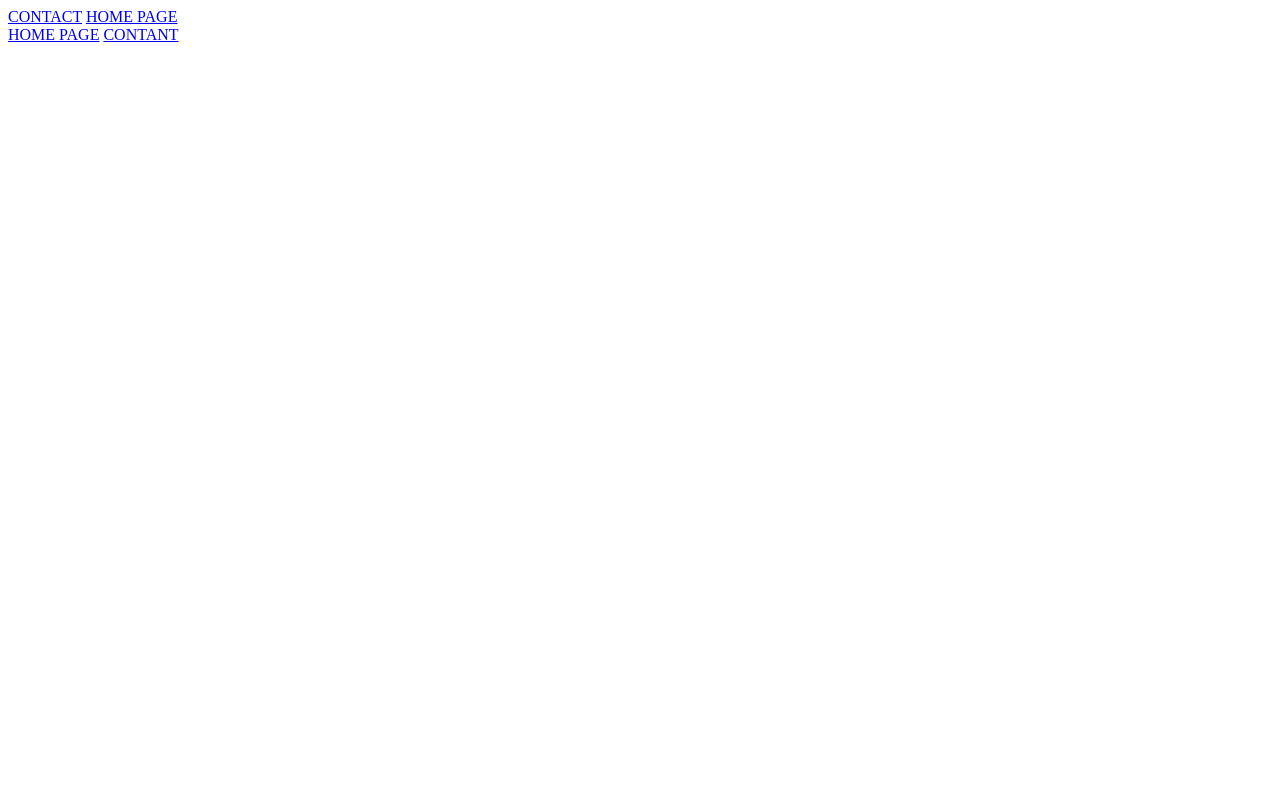
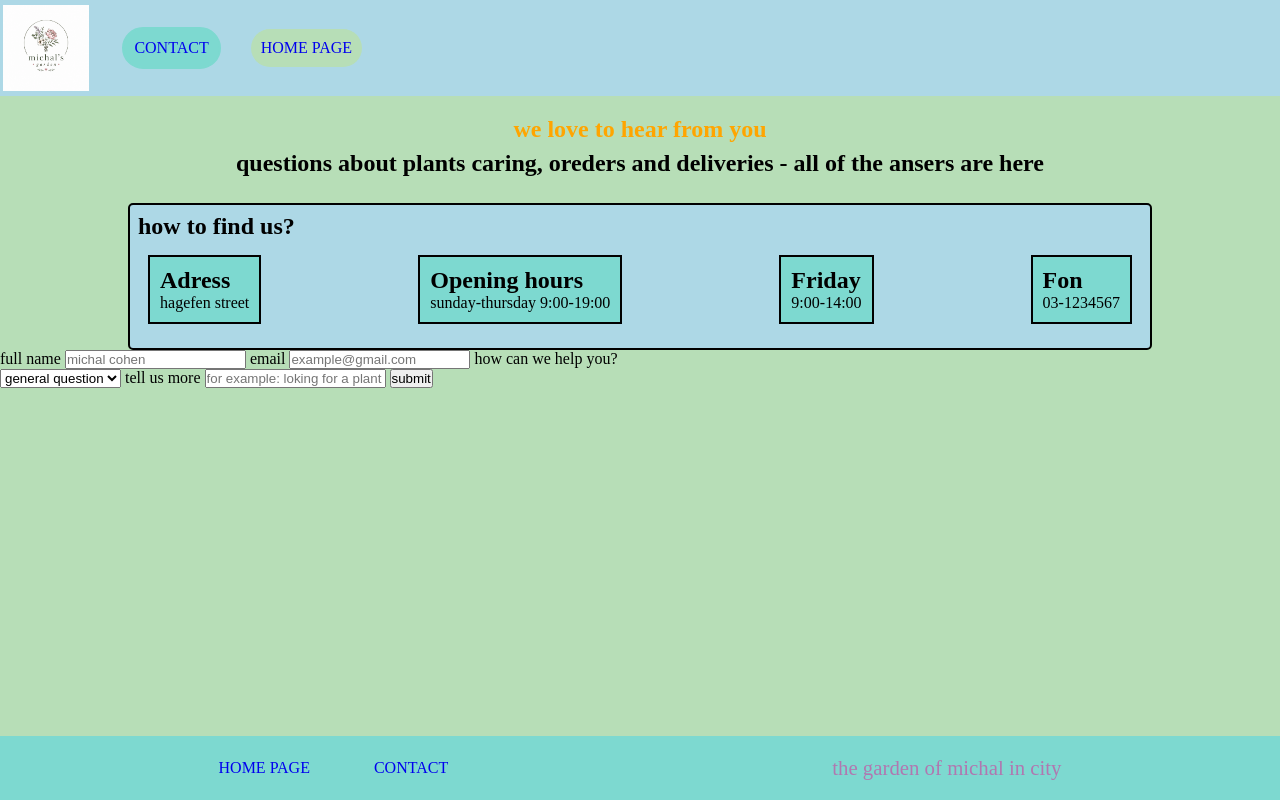
Before and after one commit to davidostry/Garden-project, a website: page contact.html in a window 1280 px wide. Drawn offline with Linux system fonts and the light colour scheme.

Commit message:
added contact page

```diff
--- a/app.js
+++ b/app.js
@@ -4,7 +4,9 @@ const app = express()
 
 app.use(express.json())
 
-app.get("/garden",(res, req)=>{
+app.use(express.urlencoded())
+
+app.post("/garden",(req, res)=>{
     res.send("hello from michal's garden")
 })
 
--- a/contact.html
+++ b/contact.html
@@ -1,21 +1,86 @@
 <!DOCTYPE html>
 <html lang="en">
+
 <head>
     <meta charset="UTF-8">
     <meta name="viewport" content="width=device-width, initial-scale=1.0">
     <title>contact</title>
     <link rel="stylesheet" href="contantStyle.css">
 </head>
+
 <body>
-    <header><nav>
-        <a class="linkContact" href="http://127.0.0.1:5500/contact.html">CONTACT</a>
-        <a class="linkHomePage" href="http://127.0.0.1:5500/homePage.html">HOME PAGE</a></nav></header>
-        <main></main>
-        <footer class="footer">
-             <a class="linkHomePage" href="http://127.0.0.1:5500/homePage.html">HOME PAGE</a>
-            <a class="linkContact" href="http://127.0.0.1:5500/contact.html">CONTANT</a>
+    <header>
+        <nav>
+            <nav class="navMain">
+                <img class="logoImg" src="ChatGPT Image Aug 10, 2026, 03_31_07 PM.png" alt="logo of michal's garden">
+                <a class="linkContact" href="http://127.0.0.1:5500/contact.html">CONTACT</a>
+                <a class="linkHomePage" href="http://127.0.0.1:5500/homePage.html">HOME PAGE</a>
 
-        </footer>
+
+            </nav>
+            <main class="mainMain">
+                <h1 class="myTytle">we love to hear from you</h1>
+                <h2 class="mySubTytle">questions about plants caring, oreders and deliveries - all of the ansers are
+                    here </h2>
+
+
+                <div class="divDitailes">
+                    <h2>how to find us?</h2>
+                    <div class="detailes2">
+                        <section class="detailes">
+                            <h2>Adress</h2>
+                            <p>hagefen street</p>
+                        </section>
+                        <section class="detailes">
+                            <h2>Opening hours</h2>
+                            <p>sunday-thursday 9:00-19:00</p>
+                        </section>
+                        <section class="detailes">
+                            <h2>Friday</h2>
+                            <p>9:00-14:00</p>
+                        </section>
+                        <section class="detailes">
+                            <h2>Fon</h2>
+                            <p>03-1234567</p>
+                    </div>
+                    </section>
+                </div>
+                <div class="divForm">
+                    <form action="http://localhost:3000/garden" method="post">
+                        <label class="formDetails">
+                            full name
+                            <input type="text" name="full name" placeholder="michal cohen" required maxlength="2">
+
+                        </label>
+                        <label class="formDetails">
+                            email
+                            <input type="email" name="email" placeholder="example@gmail.com" minlength="5">
+                        </label>
+                        <label class="formDetails">
+                            how can we help you?
+                            <select name="flowers" id="flower">
+                                <option value="general question">general question</option>
+                                <option value="specific question">specific question</option>
+                                <option value="other question">other question</option>
+                            </select>
+                        </label>
+                        <label class="formDetails">
+                            tell us more
+                            <input type="text" name="more" placeholder="for example: loking for a plant for dining hall..." minlength="5">
+                        </label>
+                        <button type="submit">submit</button>
+                    </form>
+                </div>
+
+            </main>
+            <footer class="footerMain">
+                <a class="footerHomePage" href="http://127.0.0.1:5500/homePage.html">HOME PAGE</a>
+                <a class="footerContact" href="http://127.0.0.1:5500/contact.html">CONTACT</a>
+                <p class="footerText">the garden of michal in city</p>
+
+
+            </footer>
 
 </body>
+
 </html>
--- a/contantStyle.css
+++ b/contantStyle.css
@@ -0,0 +1,150 @@
+* {
+    margin: 0;
+    padding: 0;
+    box-sizing: border-box;
+}
+
+:root {
+    --mypurple: rgb(176, 120, 176);
+    --myturquoise: rgb(125, 217, 208);
+    --mygreen: rgb(183, 222, 183);
+    --myorang: orange;
+    --mybloue: lightblue;
+    --myblack: black;
+    --myhardgreen: rgb(20, 179, 20);
+
+}
+
+.navMain {
+    height: 12vh;
+    background-color: var(--mypurple);
+    display: flex;
+    align-items: center;
+
+
+
+}
+
+.mainMain {
+    height: 80vh;
+    background-color: var(--mygreen);
+    display: flex;
+    flex-direction: column;
+    align-items: center;
+
+}
+
+
+
+.logoImg {
+    height: 90%;
+    margin: 3px;
+
+}
+
+.linkHomePage {
+    text-decoration: none;
+    margin-left: 30px;
+
+    border-radius: 25px;
+    background-color: var(--mygreen);
+    padding: 10px;
+}
+
+.linkContact {
+    text-decoration: none;
+    margin-left: 30px;
+    border: 2px solid var(--myturquoise);
+    border-radius: 25px;
+    padding: 10px;
+    background-color: var(--myturquoise);
+}
+
+.navMain {
+    height: 12vh;
+    background-color: var(--mybloue);
+    display: flex;
+    align-items: center;
+}
+
+.divDitailes {
+    display: flex;
+    flex-direction: column;
+    height: 23%;
+    gap: 5px;
+    width: 80%;
+    border: solid 2px var(--myblack);
+    background-color: var(--mybloue);
+    margin-top: 2%;
+    padding: 8px;
+    border-radius: 5px;
+}
+
+.detailes2 {
+    display: flex;
+    align-items: center;
+    justify-content: space-between;
+
+}
+
+.detailes {
+    background-color: var(--myturquoise);
+    border: solid 2px var(--myblack);
+    padding: 1%;
+    margin: 10px;
+}
+
+.mainMain {
+    height: 80vh;
+    background: var(--mygreen);
+    display: flex;
+    flex-direction: column;
+    align-items: center;
+
+}
+
+.myTytle {
+    display: block;
+    margin-top: 20px;
+    color: var(--myorang);
+}
+
+.mySubTytle {
+    display: block;
+    margin-top: 7px;
+}
+
+.divForm{
+    display:grid;
+    grid-template-columns: 1fr 1fr;
+    grid-template-areas: "";
+
+}
+
+.formDetails{
+
+}
+
+.footerMain {
+    height: 8vh;
+    background-color: var(--myturquoise);
+    display: flex;
+    justify-content: center;
+    align-items: center;
+
+}
+
+.footerHomePage {
+    margin-right: 5%;
+    text-decoration: none;
+}
+
+.footerContact {
+    text-decoration: none;
+}
+
+.footerText {
+    margin-left: 30%;
+    font-size: 130%;
+    color: var(--mypurple);
+}
--- a/homePageStyle.css
+++ b/homePageStyle.css
@@ -7,13 +7,17 @@
 :root {
     --mypurple: rgb(176, 120, 176);
     --myturquoise: rgb(125, 217, 208);
-    --mygreen: rgb(144, 228, 144);
+    --mygreen: rgb(181, 222, 181);
+    --myorang: orange;
+    --mybloue: lightblue;
+    --myblack: black;
+    --myhardgreen:rgb(20, 179, 20);
 
 }
 
 .navMain {
     height: 12vh;
-    background-color: var(--mypurple);
+    background-color: var(--mybloue);
     display: flex;
     align-items: center;
 
@@ -25,7 +29,7 @@
     height: 80vh;
     background-color: var(--mygreen);
     display: flex;
-        flex-direction: column;
+    flex-direction: column;
     align-items: center;
 
 }
@@ -41,7 +45,7 @@
 .linkHomePage {
     text-decoration: none;
     margin-left: 30px;
-    border: 2px solid black;
+
     border-radius: 25px;
     background-color: var(--myturquoise);
     padding: 10px;
@@ -50,7 +54,7 @@
 .linkContact {
     text-decoration: none;
     margin-left: 30px;
-    border: 2px solid black;
+    border: 2px solid var(--myturquoise);
     border-radius: 25px;
     padding: 10px;
     background-color: var(--mygreen);
@@ -59,8 +63,7 @@
 .myTytle {
     display: block;
     margin-top: 20px;
-
-
+    color: var(--myorang);
 }
 
 .mySubTytle {
@@ -75,8 +78,17 @@
     grid-template-areas:
         "flowersTytle flowersTytle flowersTytle"
         "flowersSubTytle flowersSubTytle flowersSubTytle";
+    width: 80%;
+    border: solid 2px var(--myblack);
+    margin-top: 15px;
+    padding: 8px;
+    border-radius: 5px;
 
 
+}
+
+.linkTytle {
+    color: var(--myorang);
 }
 
 .flowersTytle {
@@ -90,10 +102,67 @@
 
 
 .flowersLink {
-    border: solid black 2px;
+    padding: 5px;
+    border: solid 2px var(--myblack);
     text-decoration: none;
     border-radius: 5px;
+    background-color: var(--mybloue);
 
+
+}
+
+.divInformation {
+    display: grid;
+    grid-template-columns: 1fr 1fr 1fr 1fr;
+    gap: 5px;
+    grid-template-areas:
+        "titleInformation titleInformation titleInformation titleInformation"
+        "subTitleInformation subTitleInformation subTitleInformation subTitleInformation";
+    width: 80%;
+    border: solid 2px var(--myblack);
+    margin-top: 15px;
+    padding: 8px;
+    border-radius: 5px;
+}
+
+.titleInformation {
+    grid-area: titleInformation;
+
+}
+
+.subTitleInformation {
+    grid-area: subTitleInformation
+}
+
+.infoSection {
+    padding: 5px;
+    border: solid 2px var(--myblack);
+
+    border-radius: 5px;
+    background-color: var(--mybloue);
+}
+
+.numInfo {
+    color: var(--myorang);
+}
+
+.divContact {
+    border-radius: 5px;
+    gap: 5px;
+    border: solid 2px var(--myblack);
+    margin-top: 1%;
+    padding: 1%;
+    background-color: var(--mybloue);
+}
+
+.contactLink {
+    border-radius: 25px;
+    margin-top: 10px;
+    padding: 5px;
+    border: 2px solid var(--myblack);
+    text-decoration: none;
+    background-color: var(--myhardgreen);
+    display: inline-block;
 }
 
 .footerMain {
@@ -117,5 +186,5 @@
 .footerText {
     margin-left: 30%;
     font-size: 130%;
-    color: purple;
+    color: var(--mypurple);
 }
```
Also changed, not shown: homePage.html (+41 -7 lines).
